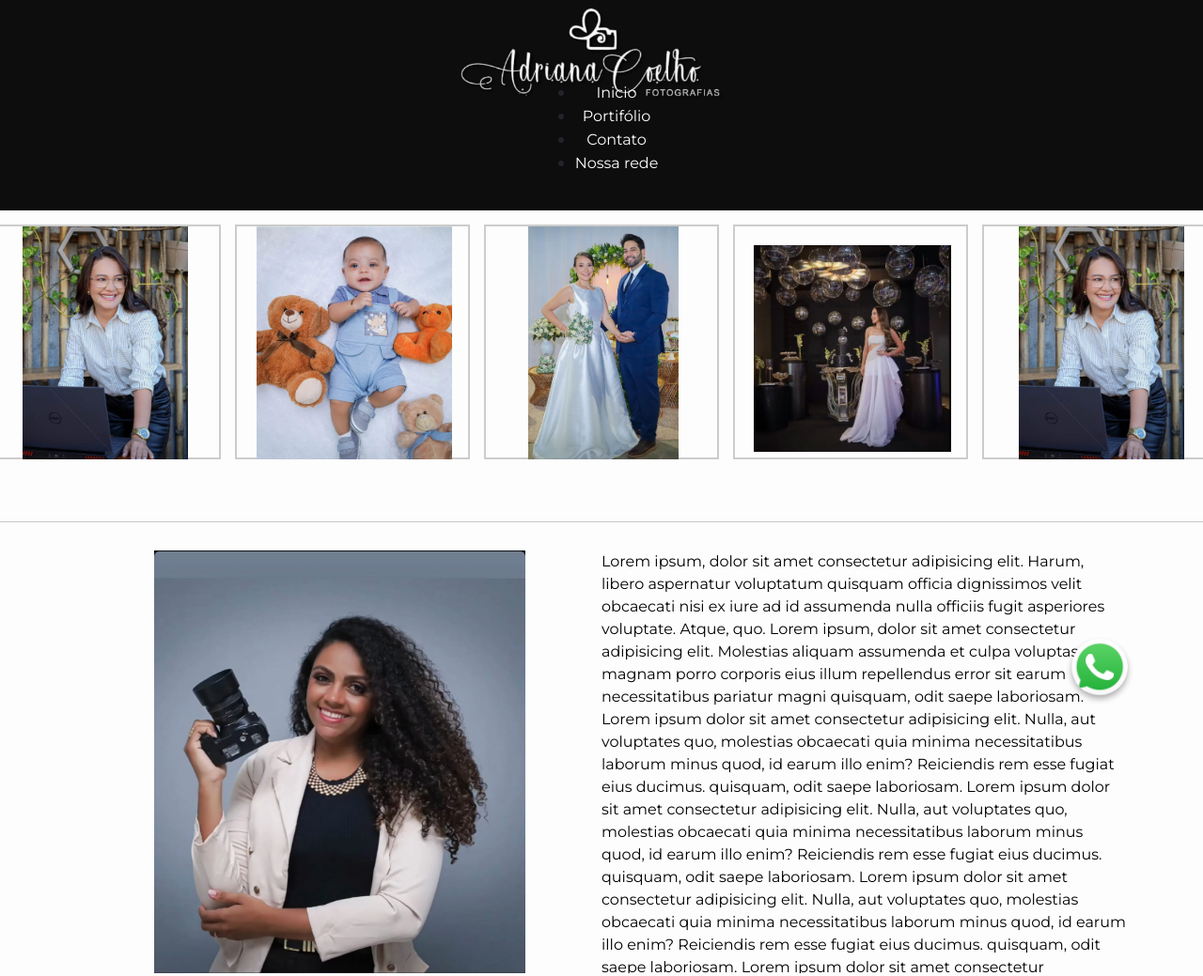
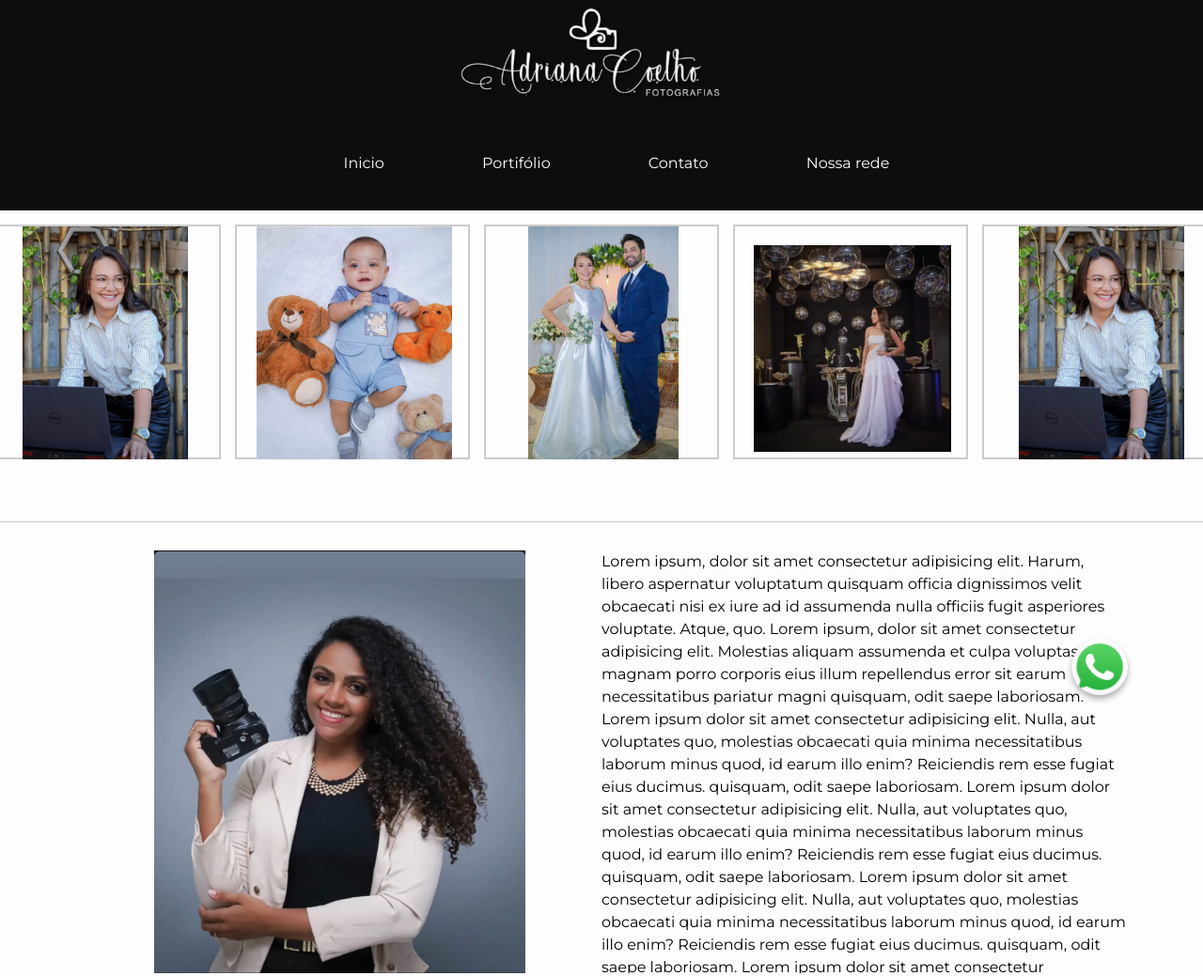
Before and after one commit to johanssantos02/SiteAdrianaFotografias, a plain HTML site: page index.html in a window 1280 px wide. Shown: the top 1039 px of the page at 94% size. Drawn offline with nearby package versions, Linux system fonts and the light colour scheme.

Commit message:
finalizado!

```diff
--- a/css/style.css
+++ b/css/style.css
@@ -90,6 +90,11 @@ html {
     text-decoration: none;
     font-family: "Montserrat", serif;
     color: white;
+}
+.menu ul li {
+    display: inline-block;
+    margin: 0 50px;
+    font-size: 1em;
 }
 
 .clear {
```
